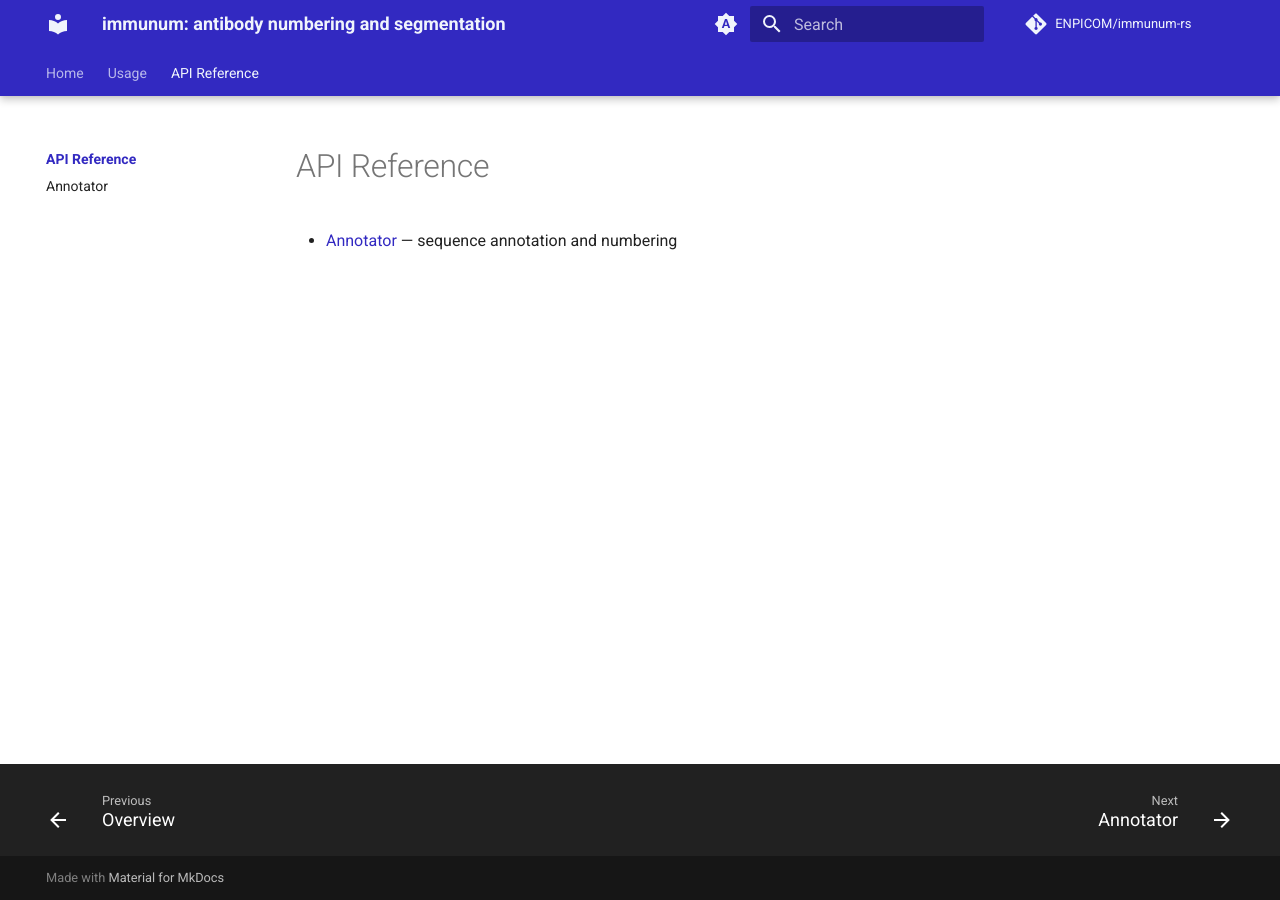
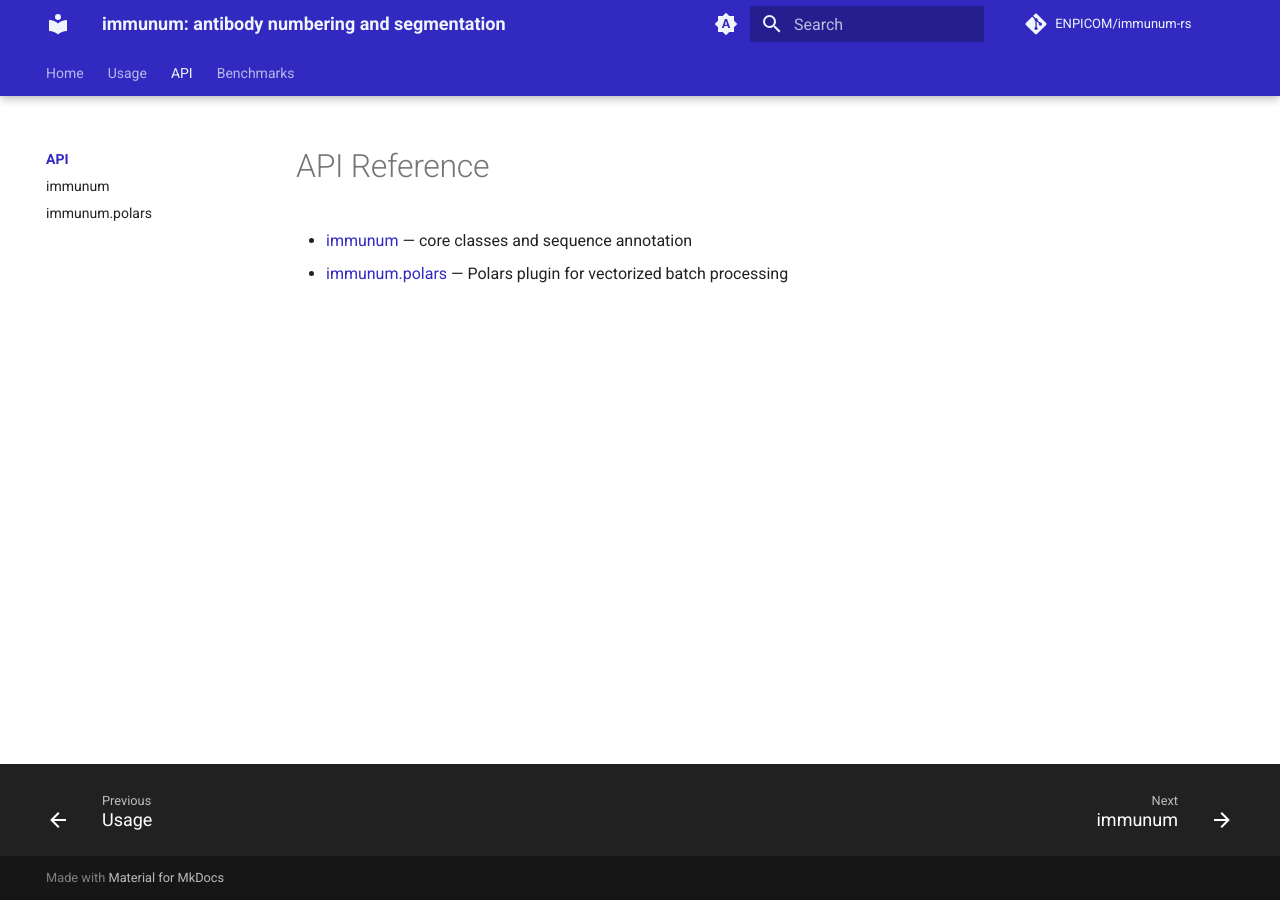
Before and after one commit to ENPICOM/immunum, an MkDocs documentation site: the page built from docs/api/index.md, in a window 1280 px wide. Built offline with MkDocs 1.6.1 and Material for MkDocs 9.7.7, drawn with Linux system fonts in a browser that asks for light colours; comment, search, counter and statistics services are not loaded.

Commit message:
wip: reformat docs

```diff
--- a/docs/api/index.md
+++ b/docs/api/index.md
@@ -1,3 +1,4 @@
 # API Reference
 
-- [Annotator](annotator.md) — sequence annotation and numbering
+- [immunum](immunum.md) — core classes and sequence annotation
+- [immunum.polars](polars.md) — Polars plugin for vectorized batch processing
--- a/mkdocs.yml
+++ b/mkdocs.yml
@@ -48,11 +48,12 @@ theme:
 
 nav:
   - Home: index.md
-  - Usage:
-      - Overview: usage/index.md
-  - API Reference:
+  - Usage: usage/index.md
+  - API:
       - api/index.md
-      - Annotator: api/annotator.md
+      - immunum: api/immunum.md
+      - immunum.polars: api/polars.md
+  - Benchmarks: benchmarks/index.md
 
 extra_css:
   - stylesheets/extra.css
@@ -70,6 +71,8 @@ plugins:
             docstring_style: google
 
 markdown_extensions:
+  - pymdownx.snippets:
+      base_path: [.]
   - pymdownx.highlight:
       anchor_linenums: true
       line_spans: __span
```
Also changed, not shown: docs/api/immunum.md (added, +16 -0 lines), docs/api/polars.md (added, +7 -0 lines), docs/benchmarks/index.md (added, +7 -0 lines), docs/index.md (+1 -3 lines), docs/assets/benchmark_plot1_performance.svg (added), docs/assets/benchmark_plot2_correctness.svg (added), docs/assets/benchmark_plot3_scaling.svg (added), 1 other file.
